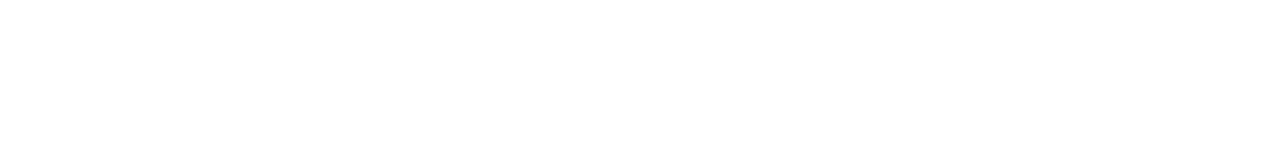
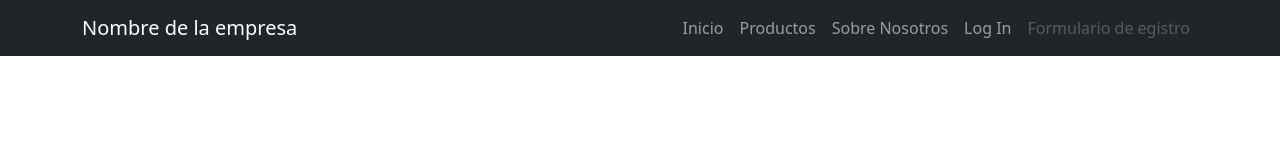
Before and after one commit to Jorelgit/repositorio-parcial-no1, a plain HTML site: page registro.html in a window 1280 px wide. Drawn offline with nearby package versions, Linux system fonts and the light colour scheme.

Commit message:
agregando navbar a resgistro.html

```diff
--- a/registro.html
+++ b/registro.html
@@ -4,8 +4,38 @@
     <meta charset="UTF-8">
     <meta name="viewport" content="width=device-width, initial-scale=1.0">
     <title>Registro</title>
+
+    <link href="https://cdn.jsdelivr.net/npm/bootstrap@5.3.3/dist/css/bootstrap.min.css" rel="stylesheet" integrity="sha384-QWTKZyjpPEjISv5WaRU9OFeRpok6YctnYmDr5pNlyT2bRjXh0JMhjY6hW+ALEwIH" crossorigin="anonymous">
+    <link rel="stylesheet" href="https://cdn.jsdelivr.net/npm/bootstrap-icons@1.11.3/font/bootstrap-icons.min.css">
+
+    <link rel="stylesheet" href="css/styles.css">
+
 </head>
 <body>
 
+    <!-- Navbar -->
+    <nav class="navbar navbar-expand-lg navbar-dark bg-dark">
+        <div class="container">
+            <a class="navbar-brand" href="#">Nombre de la empresa</a>
+            <button class="navbar-toggler" type="button" data-bs-toggle="collapse" data-bs-target="#navbarNav">
+                <span class="navbar-toggler-icon"></span>
+            </button>
+            <div class="collapse navbar-collapse" id="navbarNav">
+                <ul class="navbar-nav ms-auto">
+                    <li class="nav-item"><a class="nav-link" href="index.html">Inicio</a></li>
+                    <li class="nav-item"><a class="nav-link" href="productos.html">Productos</a></li>
+                    <li class="nav-item"><a class="nav-link" href="sobrenosotros.html">Sobre Nosotros</a></li>
+                    <li class="nav-item"><a class="nav-link" href="login.html">Log In</a></li>
+                    <li class="nav-item"><a class="nav-link disabled" href="registro.html">Formulario de egistro</a></li>
+                </ul>
+            </div>
+        </div>
+    </nav>
+
+
+
+    <script defer src="js/script.js"></script>
+    <script src="https://cdn.jsdelivr.net/npm/bootstrap@5.3.3/dist/js/bootstrap.bundle.min.js" integrity="sha384-YvpcrYf0tY3lHB60NNkmXc5s9fDVZLESaAA55NDzOxhy9GkcIdslK1eN7N6jIeHz" crossorigin="anonymous"></script>
+
 </body>
 </html>
```
